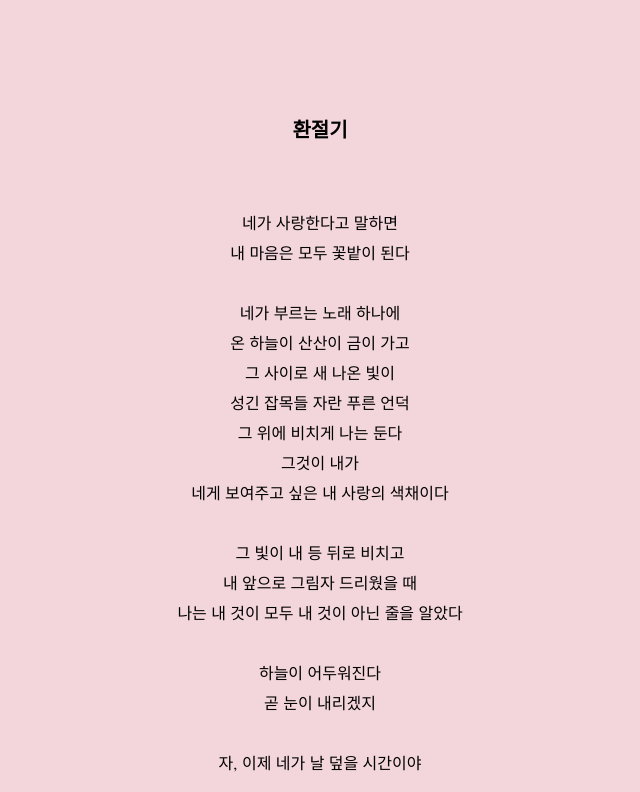
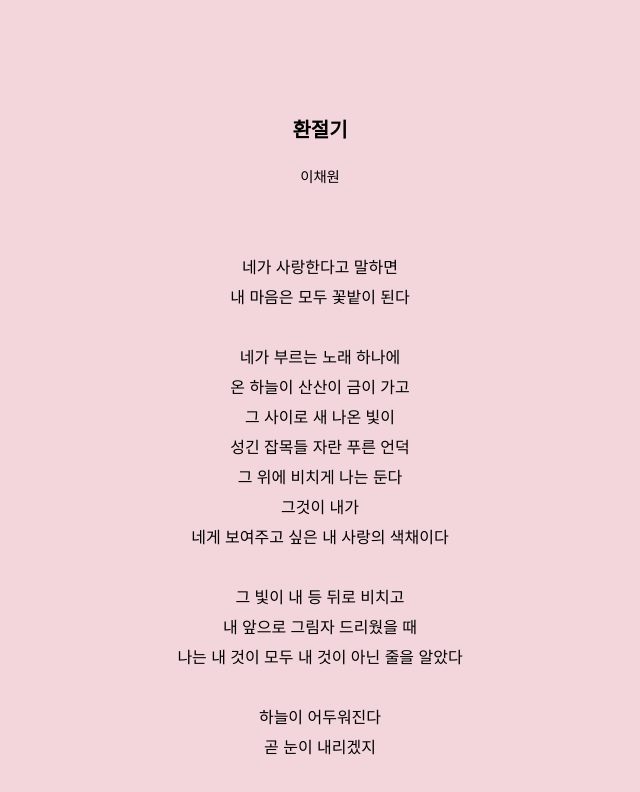
Before and after one commit to createrlee/Marriage, a plain HTML site: page index.html in a window 1280 px wide. Shown: the top 792 px of the page, without its empty margins (320-960 px from the left). Drawn offline with Linux system fonts and the light colour scheme.

Commit message:
Update index.html

```diff
--- a/index.html
+++ b/index.html
@@ -38,7 +38,7 @@
     <body>
         <section>
             <div class="poem">
-                <p><b style="font-size: 1.25em;">환절기</b></p><br>
+                <p><b style="font-size: 1.25em;">환절기</b></p><p style="font-size: 0.9em;">이채원</p><br>
                 <p>네가 사랑한다고 말하면<br>
                 내 마음은 모두 꽃밭이 된다<br><br>
                 네가 부르는 노래 하나에<br>
```
